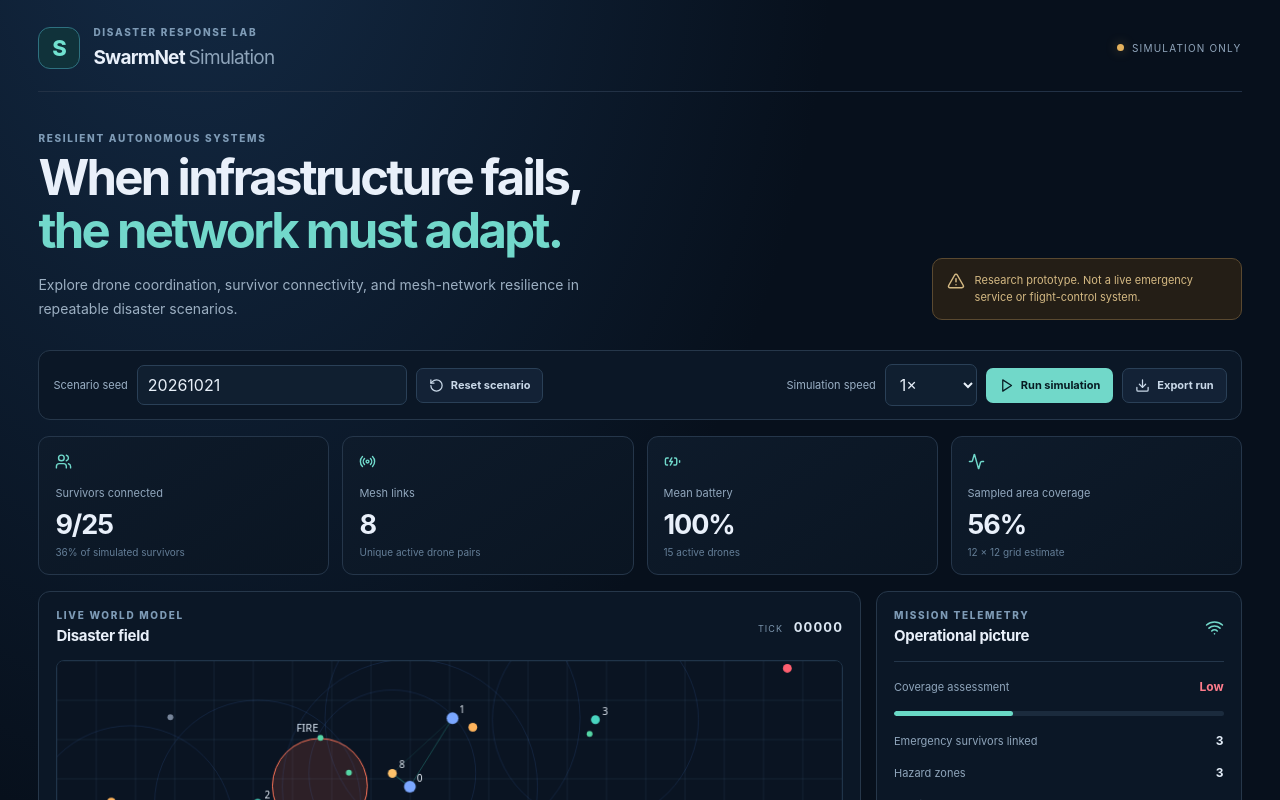
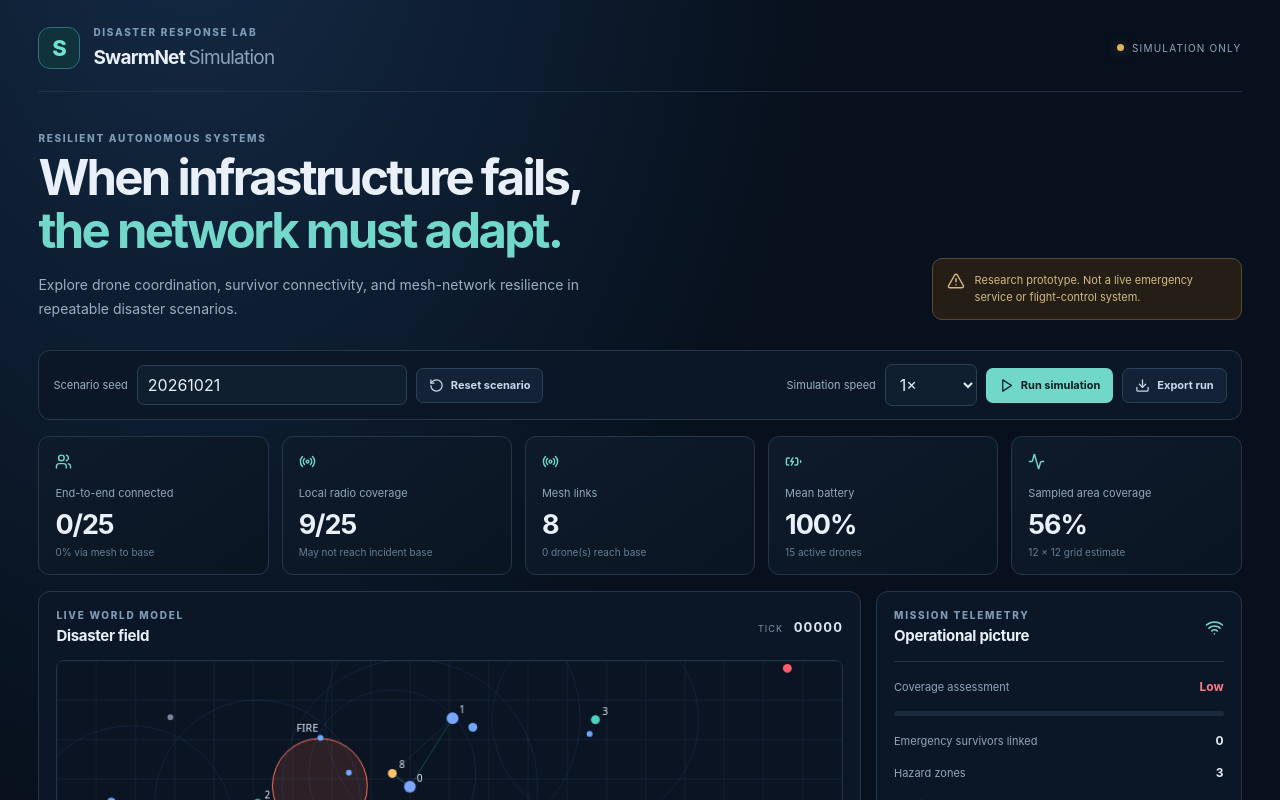
Before and after one commit to yobi369/swarmnet_prototype, a React (Vite) app: page / in a window 1280 px wide. Shown: the top 800 px of the page. Built offline with nearby package versions, Linux system fonts and the light colour scheme.

Commit message:
Model end-to-end mesh connectivity through an incident gateway
Distinguish local radio coverage from base-connected survivors; add gateway reachability tests and document idealized radio assumptions.

```diff
--- a/src/App.tsx
+++ b/src/App.tsx
@@ -53,6 +53,11 @@ export default function App() {
       ctx.fill(); ctx.strokeStyle = hazard.kind === 'flood' ? '#4d9dff' : hazard.kind === 'fire' ? '#ff7559' : '#e6b45e'; ctx.stroke();
       ctx.fillStyle = '#d9e5f2'; ctx.font = '11px system-ui'; ctx.fillText(hazard.kind.toUpperCase(), hazard.x - 24, hazard.y - hazard.radius - 7);
     }
+    ctx.beginPath(); ctx.arc(world.baseStation.x, world.baseStation.y, world.baseRange, 0, Math.PI * 2);
+    ctx.strokeStyle = "rgba(186,145,255,.25)"; ctx.setLineDash([5, 5]); ctx.stroke(); ctx.setLineDash([]);
+    ctx.beginPath(); ctx.rect(world.baseStation.x - 8, world.baseStation.y - 8, 16, 16);
+    ctx.fillStyle = "#c39bff"; ctx.fill(); ctx.strokeStyle = "#f2eaff"; ctx.stroke();
+    ctx.fillStyle = "#eaf1fa"; ctx.font = "11px system-ui"; ctx.fillText("INCIDENT BASE", world.baseStation.x + 13, world.baseStation.y + 4);
     for (const link of world.links) {
       const a = world.drones.find(d => d.id === link.from), b = world.drones.find(d => d.id === link.to);
       if (!a || !b) continue;
@@ -61,7 +66,7 @@ export default function App() {
     }
     for (const s of world.survivors) {
       ctx.beginPath(); ctx.arc(s.x,s.y,s.emergency ? 4.5 : 3,0,Math.PI*2);
-      ctx.fillStyle = s.connected ? (s.emergency ? '#ffb45c' : '#55d6a5') : (s.emergency ? '#ff5f70' : '#77859a'); ctx.fill();
+      ctx.fillStyle = s.connected ? (s.emergency ? '#ffb45c' : '#55d6a5') : s.localCoverage ? '#6ea8ff' : (s.emergency ? '#ff5f70' : '#77859a'); ctx.fill();
     }
     for (const d of world.drones) {
       ctx.beginPath(); ctx.arc(d.x,d.y,d.range,0,Math.PI*2);
@@ -86,14 +91,15 @@ export default function App() {
     <section className="intro"><div><p className="eyebrow">RESILIENT AUTONOMOUS SYSTEMS</p><h2>When infrastructure fails,<br/><em>the network must adapt.</em></h2><p className="lede">Explore drone coordination, survivor connectivity, and mesh-network resilience in repeatable disaster scenarios.</p></div><div className="intro-note"><AlertTriangle size={18}/><span>Research prototype. Not a live emergency service or flight-control system.</span></div></section>
     <section className="toolbar"><div className="toolbar-group"><label htmlFor="seed">Scenario seed</label><input id="seed" value={seed} onChange={e=>setSeed(e.target.value.replace(/[^0-9]/g,''))} inputMode="numeric" maxLength={12}/><button className="btn secondary" onClick={reset}><RotateCcw size={15}/> Reset scenario</button></div><div className="toolbar-group"><label htmlFor="speed">Simulation speed</label><select id="speed" value={speed} onChange={e=>setSpeed(Number(e.target.value))}><option value={1}>1×</option><option value={2}>2×</option><option value={4}>4×</option></select><button className="btn primary" onClick={()=>setRunning(v=>!v)}>{running ? <Pause size={15}/> : <Play size={15}/>} {running ? 'Pause' : 'Run simulation'}</button><button className="btn secondary" onClick={download}><Download size={15}/> Export run</button></div></section>
     <section className="metrics-grid">
-      <Metric icon={<Users size={17}/>} label="Survivors connected" value={`${m.connectedSurvivors}/${world.survivors.length}`} detail={`${m.survivorCoverage}% of simulated survivors`} />
-      <Metric icon={<Radio size={17}/>} label="Mesh links" value={String(m.networkLinks)} detail="Unique active drone pairs" />
+      <Metric icon={<Users size={17}/>} label="End-to-end connected" value={`${m.connectedSurvivors}/${world.survivors.length}`} detail={`${m.survivorCoverage}% via mesh to base`} />
+      <Metric icon={<Radio size={17}/>} label="Local radio coverage" value={`${m.localCoverageSurvivors}/${world.survivors.length}`} detail="May not reach incident base" />
+      <Metric icon={<Radio size={17}/>} label="Mesh links" value={String(m.networkLinks)} detail={`${m.gatewayDrones} drone(s) reach base`} />
       <Metric icon={<BatteryCharging size={17}/>} label="Mean battery" value={`${m.meanBattery}%`} detail={`${m.activeDrones} active drones`} />
       <Metric icon={<Activity size={17}/>} label="Sampled area coverage" value={`${m.estimatedAreaCoverage}%`} detail="12 × 12 grid estimate" />
     </section>
     <section className="workspace"><div className="map-panel"><div className="panel-heading"><div><p className="eyebrow">LIVE WORLD MODEL</p><h3>Disaster field</h3></div><div className="run-counter">TICK <strong>{m.tick.toString().padStart(5,'0')}</strong></div></div><div className="canvas-wrap"><canvas ref={canvasRef} width={world.width} height={world.height} aria-label="Simulated disaster map with hazards, drone coverage, network links, and survivor positions"/></div><div className="legend"><span><i className="dot blue"/>Command</span><span><i className="dot teal"/>Relay</span><span><i className="dot amber"/>Sensor</span><span><i className="dot green"/>Connected survivor</span><span><i className="dot red"/>Disconnected emergency</span></div></div>
-      <aside className="side-panel"><div className="panel-heading"><div><p className="eyebrow">MISSION TELEMETRY</p><h3>Operational picture</h3></div><Wifi size={19}/></div><div className="status-row"><span>Coverage assessment</span><strong className={coverageLabel.toLowerCase()}>{coverageLabel}</strong></div><div className="meter"><span style={{width:`${m.survivorCoverage}%`}}/></div><div className="status-row"><span>Emergency survivors linked</span><strong>{m.emergencyConnected}</strong></div><div className="status-row"><span>Hazard zones</span><strong>{world.hazards.length}</strong></div><div className="status-row"><span>Inactive drones</span><strong>{world.drones.length-m.activeDrones}</strong></div><div className="status-row"><span>Illustrative delivered messages</span><strong>{m.messagesDelivered}</strong></div><div className="side-callout"><Activity size={17}/><div><strong>How to use this run</strong><p>Reset with the same seed to reproduce initial placements. Export the JSON to compare runs or share an experiment record.</p></div></div><p className="microcopy">Coverage is geometric and illustrative. Radio interference, terrain, weather, real battery curves, and flight dynamics are not yet modeled.</p></aside></section>
-    <section className="bottom-grid"><article className="info-card"><p className="eyebrow">01 / METHOD</p><h3>Deterministic experiments</h3><p>Scenario generation is seeded, simulation steps are isolated from the interface, and run snapshots can be exported for reproducible comparisons.</p></article><article className="info-card"><p className="eyebrow">02 / RESILIENCE</p><h3>Observe network behavior</h3><p>See how drone positions affect pairwise links, survivor access, sampled geographic coverage, and the effect of nodes becoming inactive.</p></article><article className="info-card"><p className="eyebrow">03 / NEXT FRONTIER</p><h3>Bridge simulation to reality</h3><p>The engine is intentionally separated from the UI so future adapters can connect to offline replay data, network emulators, or approved hardware test rigs.</p></article></section>
+      <aside className="side-panel"><div className="panel-heading"><div><p className="eyebrow">MISSION TELEMETRY</p><h3>Operational picture</h3></div><Wifi size={19}/></div><div className="status-row"><span>Coverage assessment</span><strong className={coverageLabel.toLowerCase()}>{coverageLabel}</strong></div><div className="meter"><span style={{width:`${m.survivorCoverage}%`}}/></div><div className="status-row"><span>Emergency survivors linked</span><strong>{m.emergencyConnected}</strong></div><div className="status-row"><span>Hazard zones</span><strong>{world.hazards.length}</strong></div><div className="status-row"><span>Inactive drones</span><strong>{world.drones.length-m.activeDrones}</strong></div><div className="status-row"><span>Local-only survivors</span><strong>{m.localCoverageSurvivors - m.connectedSurvivors}</strong></div><div className="side-callout"><Activity size={17}/><div><strong>How to use this run</strong><p>Reset with the same seed to reproduce initial placements. Export the JSON to compare runs or share an experiment record.</p></div></div><p className="microcopy">End-to-end connection requires a path through active drone links to the incident base. Radio interference, packet loss, terrain, weather, real battery curves, and flight dynamics are not yet modeled.</p></aside></section>
+    <section className="bottom-grid"><article className="info-card"><p className="eyebrow">01 / METHOD</p><h3>Deterministic experiments</h3><p>Scenario generation is seeded, simulation steps are isolated from the interface, and run snapshots can be exported for reproducible comparisons.</p></article><article className="info-card"><p className="eyebrow">02 / RESILIENCE</p><h3>Observe network behavior</h3><p>Separate local radio coverage from end-to-end survivor connectivity through a mesh path to the incident base; observe how node placement and failures change reachability.</p></article><article className="info-card"><p className="eyebrow">03 / NEXT FRONTIER</p><h3>Bridge simulation to reality</h3><p>The engine is intentionally separated from the UI so future adapters can connect to offline replay data, network emulators, or approved hardware test rigs.</p></article></section>
     <footer><span>SWARMNET · OPEN RESEARCH FOUNDATION</span><span>Not validated for operational rescue or autonomous flight.</span></footer>
   </main>;
 }
--- a/src/engine.ts
+++ b/src/engine.ts
@@ -6,7 +6,7 @@ export interface Drone extends Point {
   target: Point; range: number; active: boolean;
 }
 export interface Survivor extends Point {
-  id: number; emergency: boolean; connected: boolean; signal: number;
+  id: number; emergency: boolean; connected: boolean; localCoverage: boolean; signal: number;
 }
 export interface Hazard extends Point { id: number; kind: HazardKind; radius: number }
 export interface Link { from: number; to: number; strength: number }
@@ -16,11 +16,13 @@ export interface Scenario {
 }
 export interface Metrics {
   tick: number; activeDrones: number; survivorCoverage: number;
-  connectedSurvivors: number; emergencyConnected: number; networkLinks: number;
-  meanBattery: number; estimatedAreaCoverage: number; messagesDelivered: number;
+  localCoverageSurvivors: number; connectedSurvivors: number; emergencyConnected: number;
+  networkLinks: number; gatewayDrones: number; meanBattery: number;
+  estimatedAreaCoverage: number;
 }
 export interface World {
   width: number; height: number; tick: number; seed: number;
+  baseStation: Point; baseRange: number;
   drones: Drone[]; survivors: Survivor[]; hazards: Hazard[]; links: Link[];
   metrics: Metrics;
 }
@@ -38,6 +40,7 @@ function randomFor(seed: number) {
 }
 function metricsFor(world: Omit<World, 'metrics'>): Metrics {
   const connected = world.survivors.filter(s => s.connected);
+  const local = world.survivors.filter(s => s.localCoverage);
   const total = world.survivors.length;
   const samples = 12;
   let covered = 0;
@@ -49,36 +52,60 @@ function metricsFor(world: Omit<World, 'metrics'>): Metrics {
   return {
     tick: world.tick, activeDrones: active.length,
     survivorCoverage: total ? Math.round(100 * connected.length / total) : 100,
+    localCoverageSurvivors: local.length,
     connectedSurvivors: connected.length,
     emergencyConnected: connected.filter(s => s.emergency).length,
     networkLinks: world.links.length,
+    gatewayDrones: active.filter(d => distance(d, world.baseStation) <= Math.min(d.range, world.baseRange)).length,
     meanBattery: active.length ? Math.round(active.reduce((n, d) => n + d.battery, 0) / active.length) : 0,
-    estimatedAreaCoverage: Math.round(100 * covered / (samples * samples)),
-    messagesDelivered: connected.reduce((n, s) => n + (s.emergency ? 3 : 1), 0)
+    estimatedAreaCoverage: Math.round(100 * covered / (samples * samples))
   };
 }
-function recomputeConnectivity(world: Omit<World, 'metrics'>) {
+
+/**
+ * Rebuilds radio links and end-to-end reachability.
+ * A survivor is connected only when a drone can reach it AND that drone has a
+ * graph path to a drone within range of the fixed incident base station.
+ * localCoverage is intentionally separate from end-to-end connectivity.
+ */
+export function recomputeConnectivity(world: Omit<World, 'metrics'>) {
   world.links = [];
-  for (let i = 0; i < world.drones.length; i++) {
-    const a = world.drones[i];
-    if (!a.active) continue;
-    for (let j = i + 1; j < world.drones.length; j++) {
-      const b = world.drones[j];
-      if (!b.active) continue;
+  const active = world.drones.filter(d => d.active);
+  const adjacency = new Map<number, Set<number>>(active.map(d => [d.id, new Set<number>()]));
+  for (let i = 0; i < active.length; i++) {
+    const a = active[i];
+    for (let j = i + 1; j < active.length; j++) {
+      const b = active[j];
       const d = distance(a, b);
       const limit = Math.min(a.range, b.range);
-      if (d <= limit) world.links.push({ from: a.id, to: b.id, strength: clamp(1 - d / limit, 0, 1) });
+      if (d <= limit) {
+        world.links.push({ from: a.id, to: b.id, strength: clamp(1 - d / limit, 0, 1) });
+        adjacency.get(a.id)?.add(b.id);
+        adjacency.get(b.id)?.add(a.id);
+      }
+    }
+  }
+  const reachable = new Set<number>();
+  const queue = active.filter(d => distance(d, world.baseStation) <= Math.min(d.range, world.baseRange)).map(d => d.id);
+  for (const id of queue) reachable.add(id);
+  for (let cursor = 0; cursor < queue.length; cursor++) {
+    for (const next of adjacency.get(queue[cursor]) ?? []) {
+      if (!reachable.has(next)) { reachable.add(next); queue.push(next); }
     }
   }
   for (const s of world.survivors) {
-    let best = 0;
-    for (const d of world.drones) {
-      if (!d.active) continue;
+    let bestLocal = 0, bestEndToEnd = 0;
+    for (const d of active) {
       const dist = distance(d, s);
-      if (dist <= d.range) best = Math.max(best, clamp(1 - dist / d.range, 0, 1));
+      if (dist <= d.range) {
+        const signal = clamp(1 - dist / d.range, 0, 1);
+        bestLocal = Math.max(bestLocal, signal);
+        if (reachable.has(d.id)) bestEndToEnd = Math.max(bestEndToEnd, signal);
+      }
     }
-    s.connected = best > 0;
-    s.signal = Math.round(best * 100);
+    s.localCoverage = bestLocal > 0;
+    s.connected = bestEndToEnd > 0;
+    s.signal = Math.round(bestLocal * 100);
   }
 }
 export function createWorld(options: Scenario = {}): World {
@@ -100,9 +127,11 @@ export function createWorld(options: Scenario = {}): World {
     radius: 35 + random() * 45, kind: kinds[id % kinds.length]
   }));
   const survivors: Survivor[] = Array.from({ length: survivorCount }, (_, id) => ({
-    id, x: random() * width, y: random() * height, emergency: random() < 0.3, connected: false, signal: 0
+    id, x: random() * width, y: random() * height, emergency: random() < 0.3,
+    connected: false, localCoverage: false, signal: 0
   }));
-  const draft = { width, height, tick: 0, seed, drones, survivors, hazards, links: [] as Link[] };
+  const draft = { width, height, tick: 0, seed, baseStation: { x: width / 2, y: height - 28 },
+    baseRange: 150, drones, survivors, hazards, links: [] as Link[] };
   recomputeConnectivity(draft);
   return { ...draft, metrics: metricsFor(draft) };
 }
@@ -110,14 +139,13 @@ export function stepWorld(input: World): World {
   // Copy all mutable state: callers can retain prior snapshots safely.
   const world = {
     width: input.width, height: input.height, tick: input.tick + 1, seed: input.seed,
+    baseStation: { ...input.baseStation }, baseRange: input.baseRange,
     drones: input.drones.map(d => ({ ...d, target: { ...d.target } })),
     survivors: input.survivors.map(s => ({ ...s })),
     hazards: input.hazards.map(h => ({ ...h })), links: [] as Link[]
   };
   const active = world.drones.filter(d => d.active);
   for (const d of active) {
-    // Deterministic role-aware target selection. Command/relay agents prioritize
-    // disconnected survivors; sensors investigate the nearest hazard.
     if (d.role === 'sensor' && world.hazards.length) {
       const h = world.hazards.reduce((best, candidate) =>
         distance(d, candidate) < distance(d, best) ? candidate : best);
@@ -125,6 +153,8 @@ export function stepWorld(input: World): World {
       d.target = { x: clamp(h.x + Math.cos(angle) * (h.radius + 20), 10, world.width - 10),
         y: clamp(h.y + Math.sin(angle) * (h.radius + 20), 10, world.height - 10) };
     } else if (d.role === 'relay' || d.role === 'command') {
+      // Prefer local-only survivors first: they have radio coverage but no route
+      // to the incident base, making them useful mesh-extension targets.
       const uncovered = world.survivors.filter(s => !s.connected)
         .sort((a, b) => distance(d, a) - distance(d, b));
       if (uncovered[0]) d.target = { x: uncovered[0].x, y: uncovered[0].y };
@@ -136,15 +166,15 @@ export function stepWorld(input: World): World {
     d.x = clamp(d.x, 0, world.width); d.y = clamp(d.y, 0, world.height);
     d.battery = Math.max(0, d.battery - (d.role === 'sensor' ? 0.035 : 0.025));
     if (d.battery <= 0) d.active = false;
-    const inHazard = world.hazards.some(h => distance(d, h) < h.radius);
-    if (inHazard) d.health = Math.max(0, d.health - 0.04);
+    if (world.hazards.some(h => distance(d, h) < h.radius)) d.health = Math.max(0, d.health - 0.04);
     if (d.health <= 0) d.active = false;
   }
   recomputeConnectivity(world);
   return { ...world, metrics: metricsFor(world) };
 }
 export function exportScenario(world: World) {
-  return JSON.stringify({ schemaVersion: 1, seed: world.seed, width: world.width, height: world.height,
-    tick: world.tick, drones: world.drones, survivors: world.survivors, hazards: world.hazards,
-    metrics: world.metrics }, null, 2);
+  return JSON.stringify({ schemaVersion: 2, seed: world.seed, width: world.width, height: world.height,
+    tick: world.tick, baseStation: world.baseStation, baseRange: world.baseRange,
+    drones: world.drones, survivors: world.survivors, hazards: world.hazards,
+    links: world.links, metrics: world.metrics }, null, 2);
 }
```
Also changed, not shown: src/styles.css, 2 other files (tests, documents, lock files or other folders).
